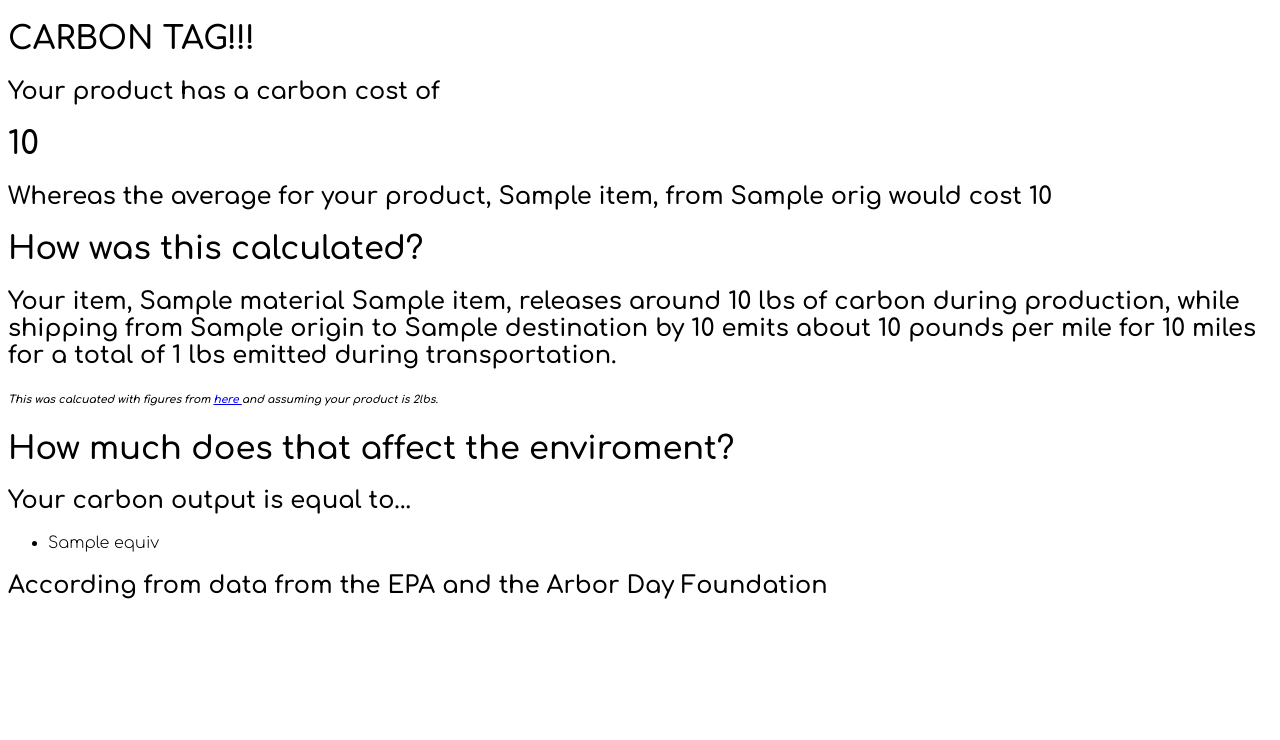
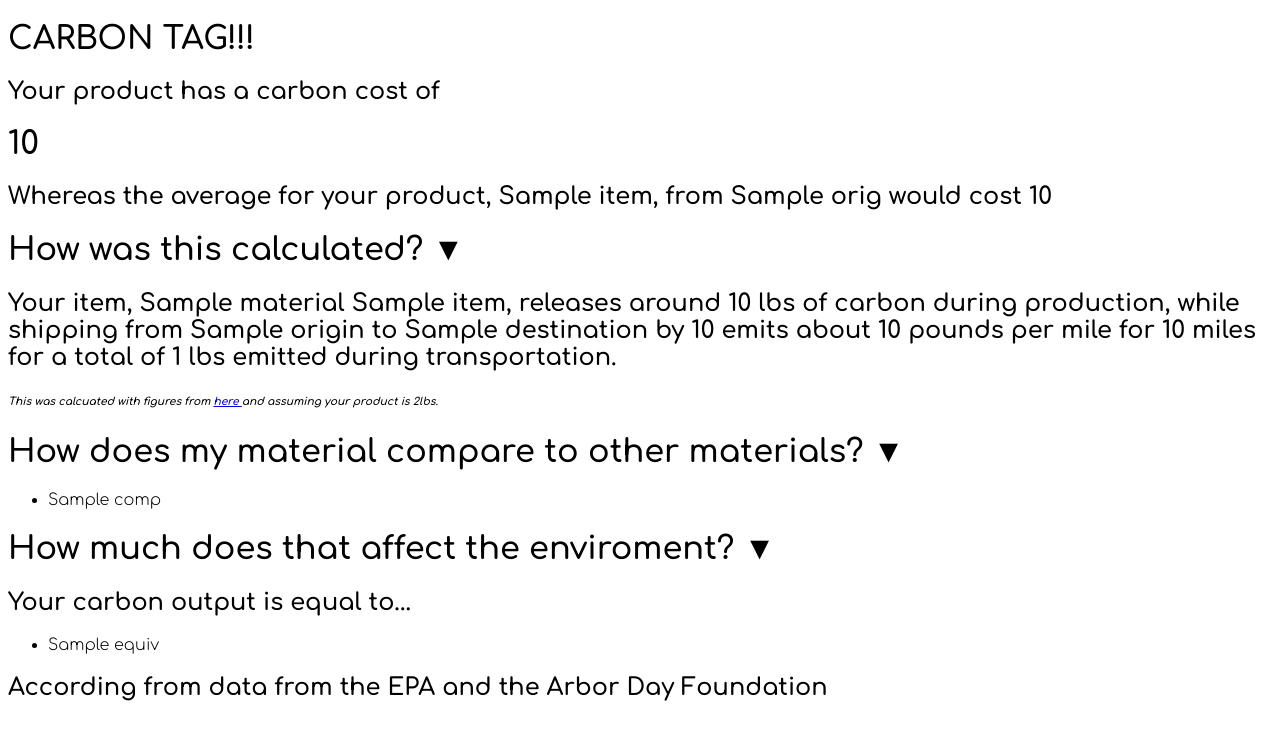
Before and after one commit to Ulna101/carbon-price-tag, a Django app: template carbon_price_qr/templates/tag.html in a window 1280 px wide. Shown: the top 740 px of the page. Run offline with Django 3.2, Linux system fonts and the light colour scheme; the template is opened without the code that fills it: most values are stand-ins (such as "Sample title", 1, 10 or a date in 2020); parts of the project's set-up code (start-up, migrations or seed data) failed here and were passed over.

Commit message:
added comparisons

```diff
--- a/carbon_price_qr/templates/tag.html
+++ b/carbon_price_qr/templates/tag.html
@@ -3,15 +3,23 @@
     <h2>Your product has a carbon cost of</h2>
     <h1>{{c_cost}}</h1>
     <h2>Whereas the average for your product, {{inp.item}}, from {{inp.orig}} would cost {{c_avg}}</h2>
-    <h1>How was this calculated?</h1>
+    <h1>How was this calculated? ▼</h1>
     <h2>
         Your item, {{inp.material}} {{inp.item}}, releases around {{item_cost}} lbs of carbon during production, while shipping from {{inp.origin}} to {{inp.destination}} by {{inp.transport}} emits about {{transport_cost}} pounds per mile for {{dist}} miles for
         a total of {{total_transport}} lbs emitted during transportation.
         <br>
         <h6><em>This was calcuated with figures from <a href="https://storage.googleapis.com/scsc/Green%20Freight/EDF-Green-Freight-Handbook.pdf"> here </a> and assuming your product is 2lbs.</em></h6>
     </h2>
-    <h1>How much does that affect the enviroment?</h1>
-    <h2>Your carbon output is equal to...</h2>
+    <h1>How does my material compare to other materials? ▼</h1>
+    <ul>
+        {% for c in comps %}
+        <li>
+            {{c}}
+        </li>
+        {% endfor %}
+    </ul>
+    <h1>How much does that affect the enviroment? ▼</h1>
+    <h2>Your carbon output is equal to... </h2>
     <ul>
         {% for e in equiv %}
         <li>
--- a/carbon_price_qr/views.py
+++ b/carbon_price_qr/views.py
@@ -38,5 +38,9 @@ def tag(request):
     params['transport_cost'] = round(get_method(req['transport']), 5)
     params['item_cost'] = round(get_carbon(req['item'], req['material']))
     params['equiv'] = get_equivalencies(params['c_cost'])
-
+    params['comps'] = [
+        "A wool {} emits {}lbs".format(req['item'], round(get_carbon(req['item'], "wool"))),
+        "A cotton {} emits {}lbs".format(req['item'], round(get_carbon(req['item'], "cotton"))),
+        "A polyester {} emits {}lbs".format(req['item'], round(get_carbon(req['item'], "polyester"))),
+    ]
     return render(request, 'tag.html', params)
```
